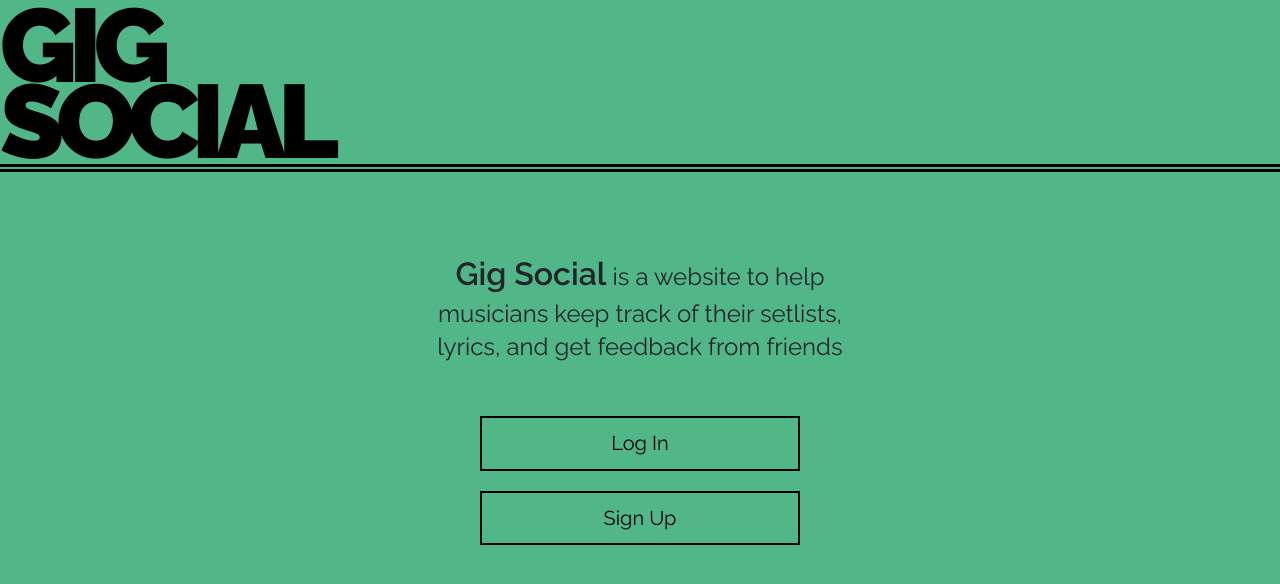
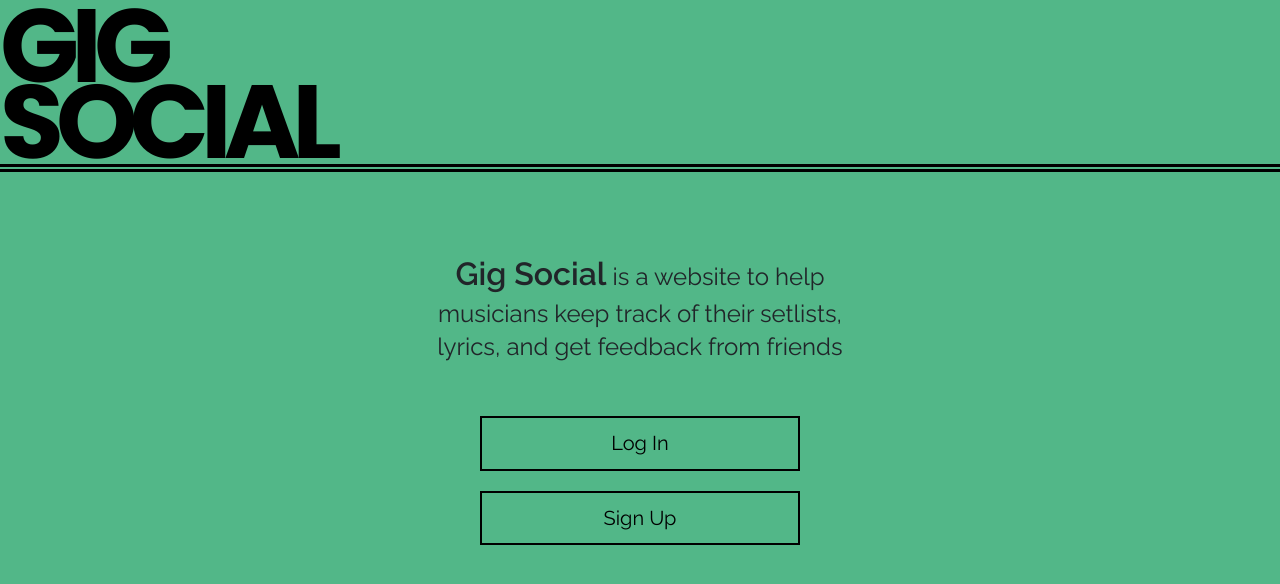
Before and after one commit to davepaulsanders/gigSocial, a React (Create React App) app in the folder client/: page / in a window 1280 px wide. Shown: the top 584 px of the page. Built offline with nearby package versions, Linux system fonts and the light colour scheme.

Commit message:
Fixing some fonts

```diff
--- a/client/src/components/Header/Header.css
+++ b/client/src/components/Header/Header.css
@@ -20,7 +20,7 @@
     font-weight: 900;
     margin: 0 0 0 0.5rem;
     text-align: left;
-    font-family: "Poppins";
+    font-family: "Poppins"!important;
 }
 
 .genius-prompt {
--- a/client/src/pages/LandingPage/LandingPage.css
+++ b/client/src/pages/LandingPage/LandingPage.css
@@ -19,7 +19,7 @@
     font-weight: 900;
     margin: 0;
     text-align: left;
-    font-family: "Poppins";
+    font-family: "Poppins"!important;
 }
 
 .site-description {
```
Also changed, not shown: client/src/pages/Profile/Profile.js (+13 -4 lines), 2 other files (tests, documents, lock files or other folders).
